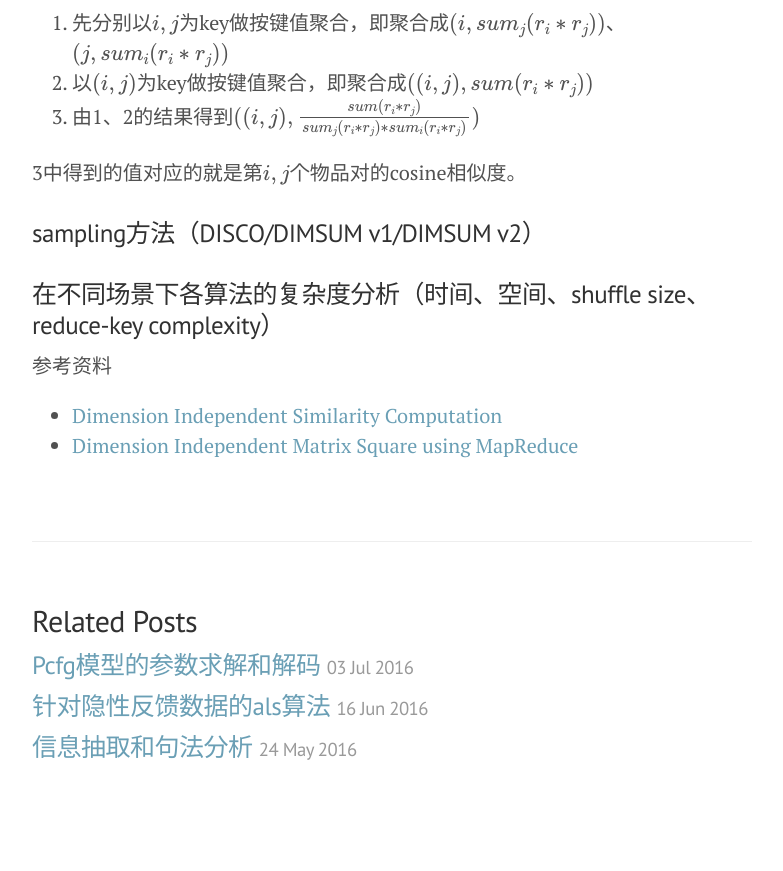
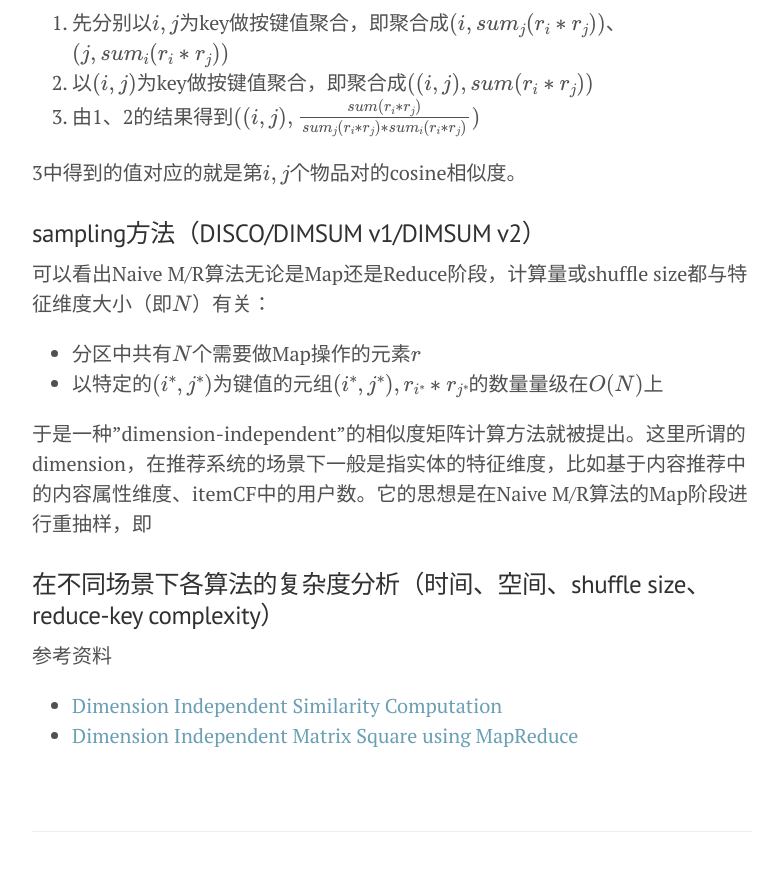
Before and after one commit to nomadcube/nomadcube.github.io, a Jekyll site: the page built from _posts/2016-07-12-All-pairs similarity的分布式计算效率优化.md, in a window 1280 px wide and 900 px high, scrolled down 824 px. Shown: the top 871 px of the window, without its empty margins (248-1031 px from the left). Built offline with Jekyll 4.4.1, drawn with Linux system fonts in a browser that asks for light colours; formulas are drawn with MathJax 3; comment, search, counter and statistics services are not loaded; before the commit the page ends 1648 px from its top, so only the background shows below that.

Commit message:
新文章

```diff
--- a/_posts/2016-07-12-All-pairs similarity的分布式计算效率优化.md
+++ b/_posts/2016-07-12-All-pairs similarity的分布式计算效率优化.md
@@ -21,6 +21,12 @@ tags: 推荐算法
 3中得到的值对应的就是第$$i, j$$个物品对的cosine相似度。
 
 ### sampling方法（DISCO/DIMSUM v1/DIMSUM v2）
+可以看出Naive M/R算法无论是Map还是Reduce阶段，计算量或shuffle size都与特征维度大小（即$$N$$）有关：
+
+- 分区中共有$$N$$个需要做Map操作的元素$$r$$
+- 以特定的$$(i^*, j^*)$$为键值的元组$$(i^*, j^*), r_{i^*} * r_{j^*}$$的数量量级在$$O(N)$$上
+
+于是一种"dimension-independent"的相似度矩阵计算方法就被提出。这里所谓的dimension，在推荐系统的场景下一般是指实体的特征维度，比如基于内容推荐中的内容属性维度、itemCF中的用户数。它的思想是在Naive M/R算法的Map阶段进行重抽样，即
 
 ### 在不同场景下各算法的复杂度分析（时间、空间、shuffle size、reduce-key complexity）
 
```
